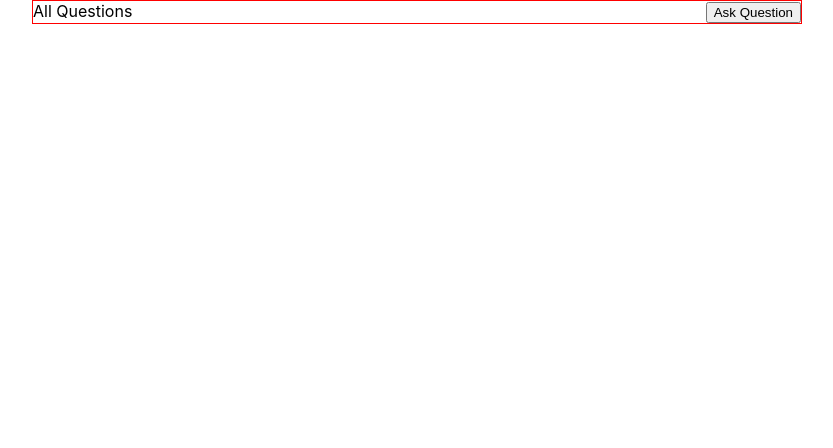
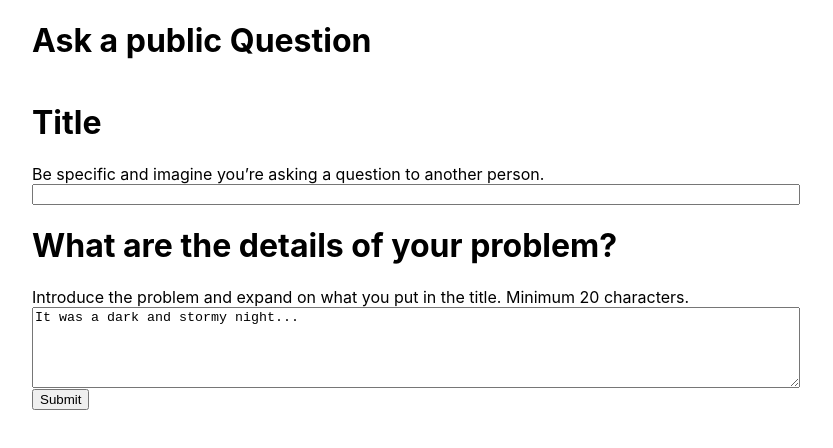
Before and after one commit to jayashibus/stackoverflow, a React (Create React App) app: page / in a window 1280 px wide. Shown: the top 448 px of the page, without its empty margins (224-1057 px from the left). Built offline with nearby package versions, Linux system fonts and the light colour scheme.

Commit message:
Ask Question component iimplemented

```diff
--- a/src/App.css
+++ b/src/App.css
@@ -11,10 +11,51 @@
   border: solid 1px red;
   justify-content: space-between;
 }
-.Box-left {
+.Title-left {
   align-self: flex-start;
 }
 
-.Box-right {
+.Button-right {
   align-self: flex-end;
 }
+.Button-left {
+  align-self: flex-start;
+}
+.divider {
+  border-top: 1px solid black;
+  margin: 10px 0;
+}
+.List-vertical-left {
+  width: 15%;
+  display: flex;
+  flex-direction: column;
+  justify-content: center;
+}
+.List-vertical-right {
+  width: 85%;
+  display: flex;
+  flex-direction: column;
+}
+.Votes {
+  display: flex;
+  justify-content: center;
+  align-content: space-evenly;
+}
+.pagination {
+  display: inline-block;
+}
+
+.pagination a {
+  color: black;
+  float: left;
+  padding: 8px 16px;
+  text-decoration: none;
+}
+.Askquestion-container {
+  display: flex;
+  flex-direction: column;
+}
+.Askquestion {
+  display: flex;
+  flex-direction: column;
+}
--- a/src/App.js
+++ b/src/App.js
@@ -1,10 +1,12 @@
 import "./App.css";
+import AskQuestion from "./Component/ListAll/AskQuestion";
 import List from "./Component/ListAll/List";
 
 function App() {
   return (
     <div className="App">
-      <List />
+      {/* <List /> */}
+      <AskQuestion />
     </div>
   );
 }
--- /dev/null
+++ b/src/Component/ListAll/AskQuestion.jsx
@@ -0,0 +1,32 @@
+import React from "react";
+
+const AskQuestion = () => {
+  return (
+    <div>
+      <div className="Askquestion-container">
+        <div>
+          <h1>Ask a public Question</h1>
+        </div>
+        <div className="Askquestion">
+          <h1>Title</h1>
+          Be specific and imagine you’re asking a question to another person.
+          <input type="text"></input>
+        </div>
+
+        <div className="Askquestion">
+          <h1>What are the details of your problem?</h1>
+          Introduce the problem and expand on what you put in the title. Minimum
+          20 characters.
+          <textarea id="question" name="question" rows="5" cols="33">
+            It was a dark and stormy night...
+          </textarea>
+        </div>
+      </div>
+      <div>
+        <button>Submit</button>
+      </div>
+    </div>
+  );
+};
+
+export default AskQuestion;
--- a/src/Component/ListAll/List.jsx
+++ b/src/Component/ListAll/List.jsx
@@ -2,12 +2,67 @@ import React from "react";
 
 const List = () => {
   return (
-    <div className="List-container">
-      <div className="Box-left">All Questions</div>
-      <div className="Box-right ">
-        <button> Ask Question </button>
+    <>
+      <div className="List-container">
+        <div className="Title-left">All Questions</div>
+        <div className="Button-right ">
+          <button> Ask Question </button>
+        </div>
       </div>
-    </div>
+      <div className="List-container">
+        <div className="Title-left">23691,456 Question</div>
+        <div className="Button-right ">
+          <button> Newest </button>
+          <button> Active </button>
+          <button> Bountied </button>
+          <button> Unanswered </button>
+          <button> More </button>
+        </div>
+      </div>
+      <div class="divider"> </div>
+      <div className="List-container">
+        <div className="List-vertical-left">
+          <div className="Votes">0 Votes</div>
+          <div className="Votes">0 Answer</div>
+          <div className="Votes">3 Views</div>
+        </div>
+        <div className="List-vertical-right">
+          <div>
+            Woocommerce add custom dropdown-field to checkout and show in
+            backend (order)
+          </div>
+          <div>
+            I use the following code to add a custom field to the WooCommerce
+            checkout. The field is showing in the checkout process but in the
+            backend the value is always empty. add_filter...
+          </div>
+          <div className="Button-left ">
+            <button> javaScript </button>
+            <button> python </button>
+            <button> backend </button>
+          </div>
+        </div>
+      </div>
+      <div class="divider"> </div>
+      <div className="List-container">
+        <div class="pagination">
+          <a href="#">&laquo;</a>
+          <a href="#">1</a>
+          <a href="#">2</a>
+          <a href="#">3</a>
+          <a href="#">4</a>
+          <a href="#">5</a>
+          <a href="#">6</a>
+          <a href="#">&raquo;</a>
+        </div>
+
+        <div class="Button-right ">
+          <a href="#">15</a>
+          <a href="#">30</a>
+          <a href="#">50</a> per page
+        </div>
+      </div>
+    </>
   );
 };
 
```
